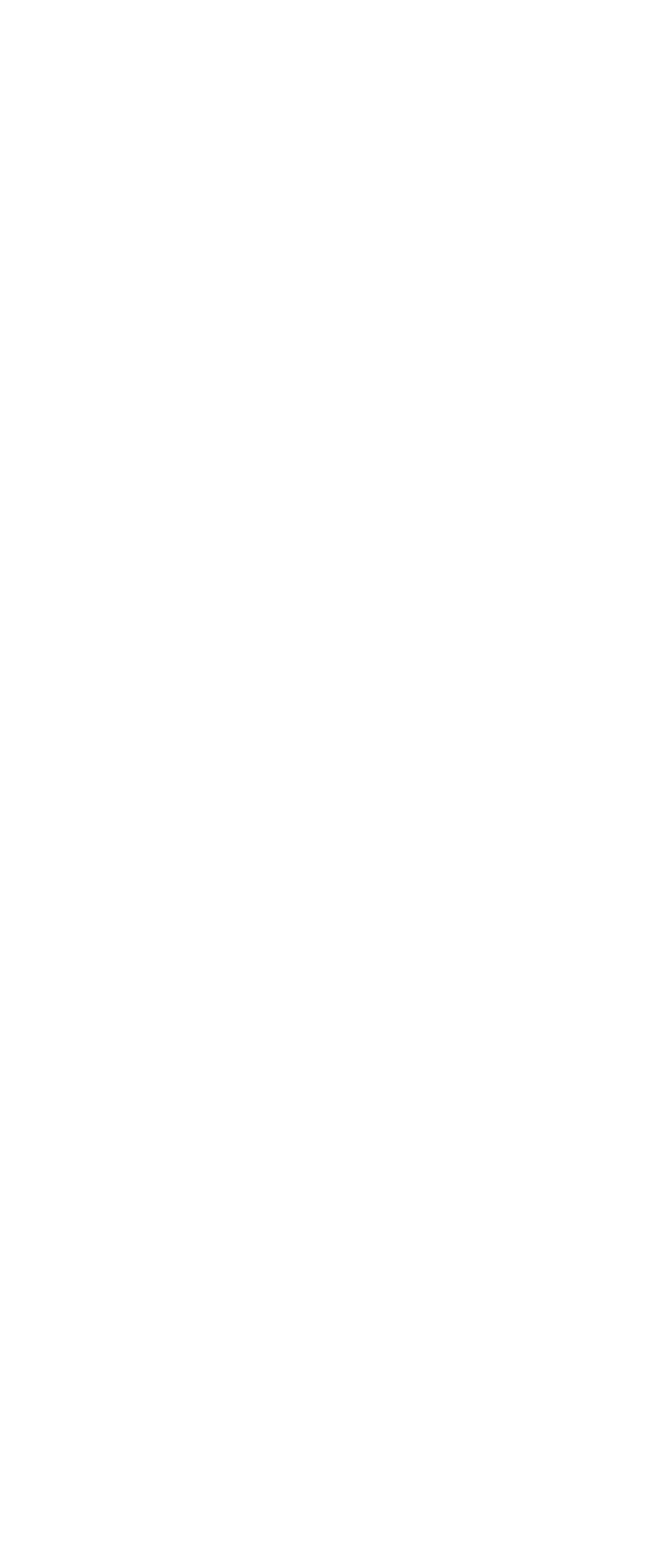
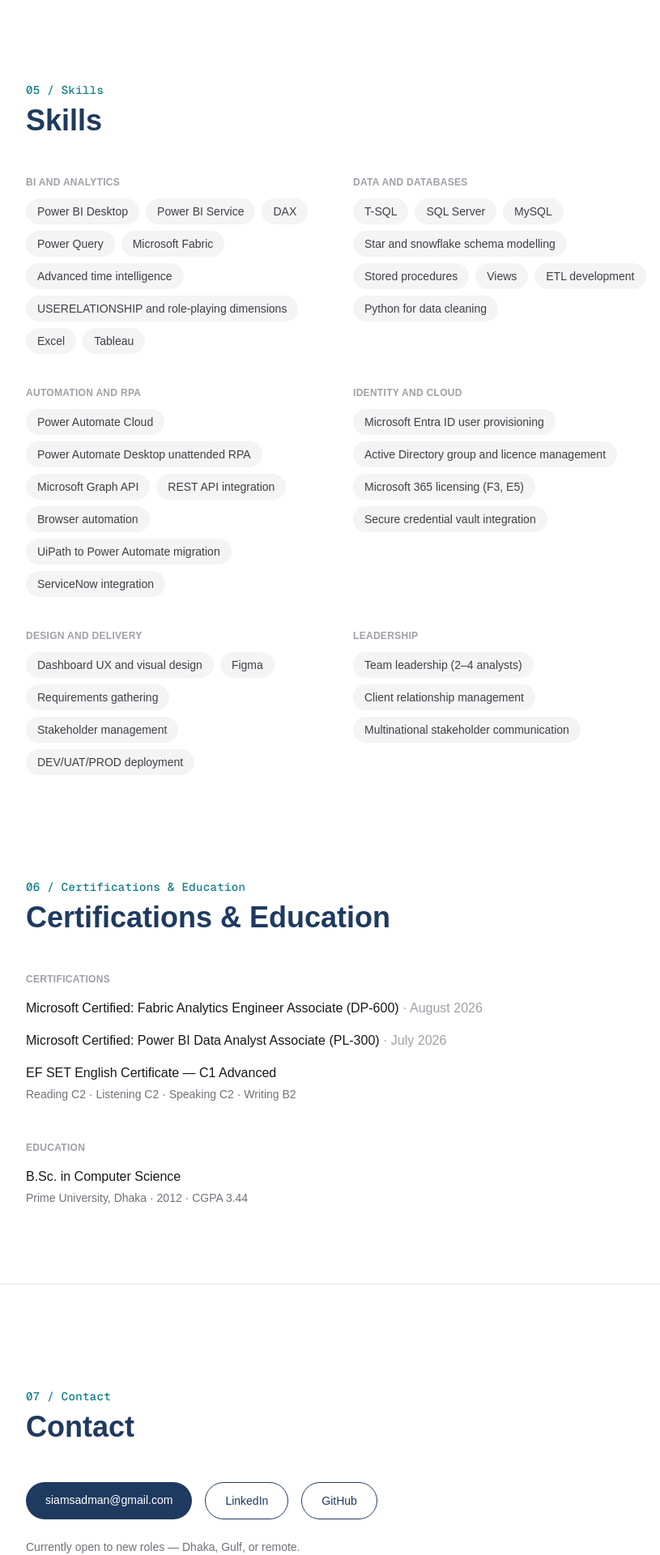
Before and after one commit to siamsadman/portfolio-site, a Next.js app: page / in a window 1280 px wide. Shown: the part 5860-7780 px from the top of the page at 81% size, without its empty margins (32-847 px from the left). Before the commit the page ends 5929 px from the top, so only its background shows below. Built offline with nearby package versions, Linux system fonts and the light colour scheme.

Commit message:
Add skills, certifications and contact sections

```diff
--- a/app/page.tsx
+++ b/app/page.tsx
@@ -2,6 +2,9 @@
 import Experience from "@/components/Experience";
 import ProofPoints from "@/components/ProofPoints";
 import Projects from "@/components/Projects";
+import Skills from "@/components/Skills";
+import CertificationsEducation from "@/components/CertificationsEducation";
+import Contact from "@/components/Contact";
 
 export default function Home() {
   return (
@@ -10,6 +13,9 @@
       <Experience />
       <ProofPoints />
       <Projects />
+      <Skills />
+      <CertificationsEducation />
+      <Contact />
     </main>
   );
 }
--- /dev/null
+++ b/components/CertificationsEducation.tsx
@@ -0,0 +1,90 @@
+"use client";
+
+import { motion, type Variants } from "framer-motion";
+import PageContainer from "@/components/PageContainer";
+import SectionHeading from "@/components/SectionHeading";
+
+const container: Variants = {
+  hidden: {},
+  visible: { transition: { staggerChildren: 0.1 } },
+};
+
+const item: Variants = {
+  hidden: { opacity: 0, y: 20 },
+  visible: { opacity: 1, y: 0, transition: { duration: 0.5, ease: "easeOut" } },
+};
+
+const certifications = [
+  {
+    title: "Microsoft Certified: Fabric Analytics Engineer Associate (DP-600)",
+    date: "August 2026",
+  },
+  {
+    title: "Microsoft Certified: Power BI Data Analyst Associate (PL-300)",
+    date: "July 2026",
+  },
+  {
+    title: "EF SET English Certificate — C1 Advanced",
+    detail: "Reading C2 · Listening C2 · Speaking C2 · Writing B2",
+  },
+];
+
+export default function CertificationsEducation() {
+  return (
+    <section className="pt-6 pb-24 sm:pt-8">
+      <PageContainer>
+        <div className="max-w-3xl">
+          <SectionHeading
+            kicker="06 / Certifications & Education"
+            title="Certifications & Education"
+          />
+
+          <motion.div
+            initial="hidden"
+            whileInView="visible"
+            viewport={{ once: true, amount: 0.2 }}
+            variants={container}
+            className="flex flex-col gap-12"
+          >
+            <motion.div variants={item}>
+              <p className="text-xs font-semibold uppercase tracking-wide text-zinc-400">
+                Certifications
+              </p>
+              <div className="mt-4 flex flex-col gap-4">
+                {certifications.map((cert) => (
+                  <div key={cert.title}>
+                    <p className="text-base font-medium text-zinc-900">
+                      {cert.title}
+                      {cert.date && (
+                        <span className="text-zinc-400"> · {cert.date}</span>
+                      )}
+                    </p>
+                    {cert.detail && (
+                      <p className="mt-1 text-sm text-zinc-500">
+                        {cert.detail}
+                      </p>
+                    )}
+                  </div>
+                ))}
+              </div>
+            </motion.div>
+
+            <motion.div variants={item}>
+              <p className="text-xs font-semibold uppercase tracking-wide text-zinc-400">
+                Education
+              </p>
+              <div className="mt-4">
+                <p className="text-base font-medium text-zinc-900">
+                  B.Sc. in Computer Science
+                </p>
+                <p className="mt-1 text-sm text-zinc-500">
+                  Prime University, Dhaka · 2012 · CGPA 3.44
+                </p>
+              </div>
+            </motion.div>
+          </motion.div>
+        </div>
+      </PageContainer>
+    </section>
+  );
+}
--- /dev/null
+++ b/components/Contact.tsx
@@ -0,0 +1,64 @@
+"use client";
+
+import { motion, type Variants } from "framer-motion";
+import PageContainer from "@/components/PageContainer";
+import SectionHeading from "@/components/SectionHeading";
+
+const container: Variants = {
+  hidden: {},
+  visible: { transition: { staggerChildren: 0.12 } },
+};
+
+const item: Variants = {
+  hidden: { opacity: 0, y: 20 },
+  visible: { opacity: 1, y: 0, transition: { duration: 0.5, ease: "easeOut" } },
+};
+
+export default function Contact() {
+  return (
+    <section className="border-t border-zinc-200 pt-24 pb-24 sm:pt-32">
+      <PageContainer>
+        <div className="max-w-3xl">
+          <SectionHeading kicker="07 / Contact" title="Contact" />
+
+          <motion.div
+            initial="hidden"
+            whileInView="visible"
+            viewport={{ once: true, amount: 0.2 }}
+            variants={container}
+            className="flex flex-col gap-6"
+          >
+            <motion.div variants={item} className="flex flex-wrap gap-4">
+              <a
+                href="mailto:siamsadman@gmail.com"
+                className="rounded-full bg-navy px-6 py-3 text-sm font-medium text-white transition-colors hover:bg-teal"
+              >
+                siamsadman@gmail.com
+              </a>
+              <a
+                href="https://www.linkedin.com/in/siam-sadman"
+                target="_blank"
+                rel="noopener noreferrer"
+                className="rounded-full border border-navy px-6 py-3 text-sm font-medium text-navy transition-colors hover:bg-navy hover:text-white"
+              >
+                LinkedIn
+              </a>
+              <a
+                href="https://github.com/siamsadman"
+                target="_blank"
+                rel="noopener noreferrer"
+                className="rounded-full border border-navy px-6 py-3 text-sm font-medium text-navy transition-colors hover:bg-navy hover:text-white"
+              >
+                GitHub
+              </a>
+            </motion.div>
+
+            <motion.p variants={item} className="text-sm text-zinc-500">
+              Currently open to new roles — Dhaka, Gulf, or remote.
+            </motion.p>
+          </motion.div>
+        </div>
+      </PageContainer>
+    </section>
+  );
+}
--- /dev/null
+++ b/components/Skills.tsx
@@ -0,0 +1,122 @@
+"use client";
+
+import { motion, type Variants } from "framer-motion";
+import PageContainer from "@/components/PageContainer";
+import SectionHeading from "@/components/SectionHeading";
+
+const container: Variants = {
+  hidden: {},
+  visible: { transition: { staggerChildren: 0.1 } },
+};
+
+const item: Variants = {
+  hidden: { opacity: 0, y: 20 },
+  visible: { opacity: 1, y: 0, transition: { duration: 0.5, ease: "easeOut" } },
+};
+
+const skillGroups = [
+  {
+    category: "BI and Analytics",
+    items: [
+      "Power BI Desktop",
+      "Power BI Service",
+      "DAX",
+      "Power Query",
+      "Microsoft Fabric",
+      "Advanced time intelligence",
+      "USERELATIONSHIP and role-playing dimensions",
+      "Excel",
+      "Tableau",
+    ],
+  },
+  {
+    category: "Data and Databases",
+    items: [
+      "T-SQL",
+      "SQL Server",
+      "MySQL",
+      "Star and snowflake schema modelling",
+      "Stored procedures",
+      "Views",
+      "ETL development",
+      "Python for data cleaning",
+    ],
+  },
+  {
+    category: "Automation and RPA",
+    items: [
+      "Power Automate Cloud",
+      "Power Automate Desktop unattended RPA",
+      "Microsoft Graph API",
+      "REST API integration",
+      "Browser automation",
+      "UiPath to Power Automate migration",
+      "ServiceNow integration",
+    ],
+  },
+  {
+    category: "Identity and Cloud",
+    items: [
+      "Microsoft Entra ID user provisioning",
+      "Active Directory group and licence management",
+      "Microsoft 365 licensing (F3, E5)",
+      "Secure credential vault integration",
+    ],
+  },
+  {
+    category: "Design and Delivery",
+    items: [
+      "Dashboard UX and visual design",
+      "Figma",
+      "Requirements gathering",
+      "Stakeholder management",
+      "DEV/UAT/PROD deployment",
+    ],
+  },
+  {
+    category: "Leadership",
+    items: [
+      "Team leadership (2–4 analysts)",
+      "Client relationship management",
+      "Multinational stakeholder communication",
+    ],
+  },
+];
+
+export default function Skills() {
+  return (
+    <section className="pt-6 pb-24 sm:pt-8">
+      <PageContainer>
+        <div className="max-w-3xl">
+          <SectionHeading kicker="05 / Skills" title="Skills" />
+
+          <motion.div
+            initial="hidden"
+            whileInView="visible"
+            viewport={{ once: true, amount: 0.1 }}
+            variants={container}
+            className="grid grid-cols-1 gap-x-10 gap-y-10 sm:grid-cols-2"
+          >
+            {skillGroups.map((group) => (
+              <motion.div key={group.category} variants={item}>
+                <p className="text-xs font-semibold uppercase tracking-wide text-zinc-400">
+                  {group.category}
+                </p>
+                <div className="mt-3 flex flex-wrap gap-2">
+                  {group.items.map((skill) => (
+                    <span
+                      key={skill}
+                      className="rounded-full bg-zinc-100 px-3.5 py-1.5 text-sm text-zinc-700"
+                    >
+                      {skill}
+                    </span>
+                  ))}
+                </div>
+              </motion.div>
+            ))}
+          </motion.div>
+        </div>
+      </PageContainer>
+    </section>
+  );
+}
```
